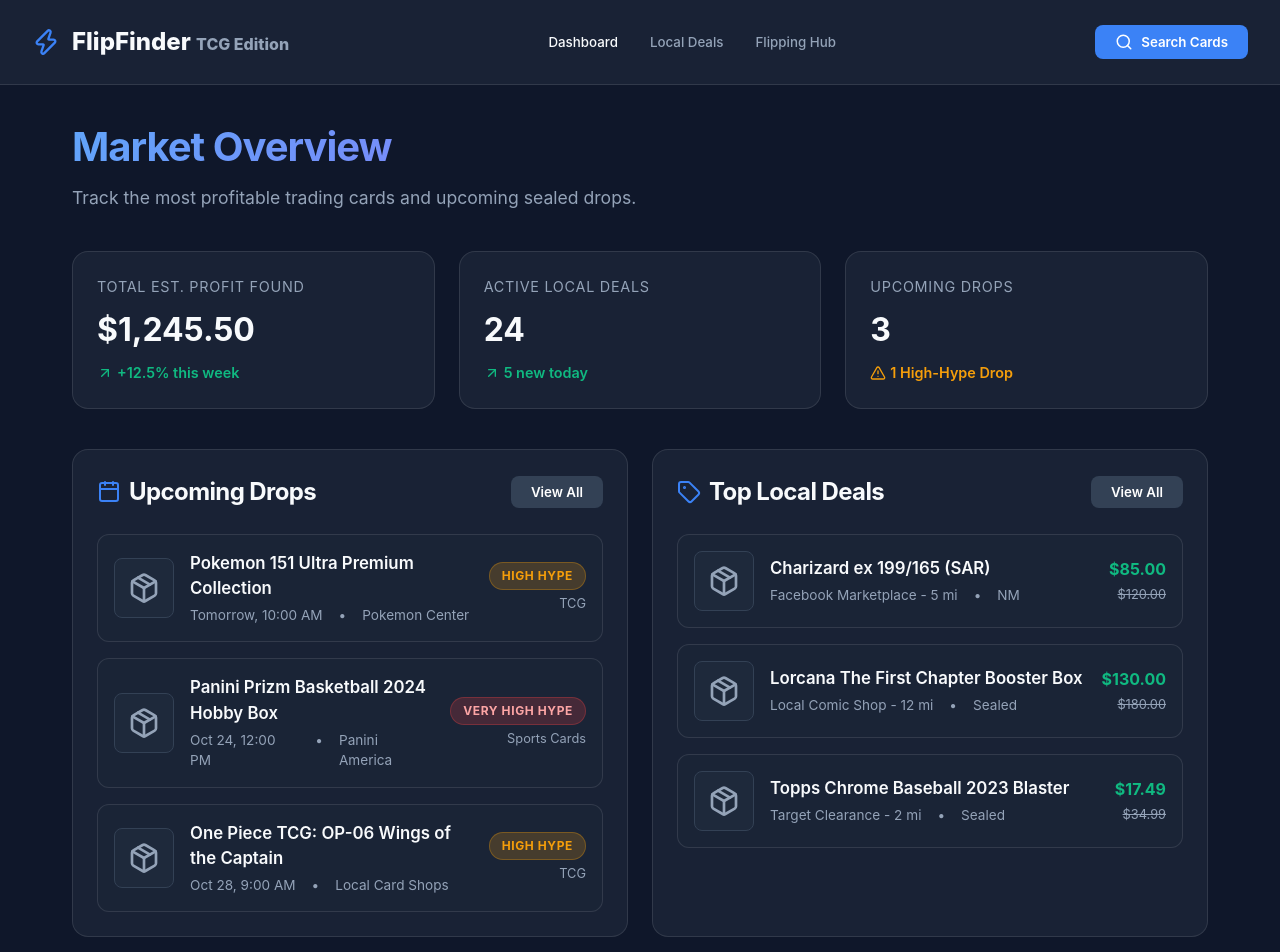
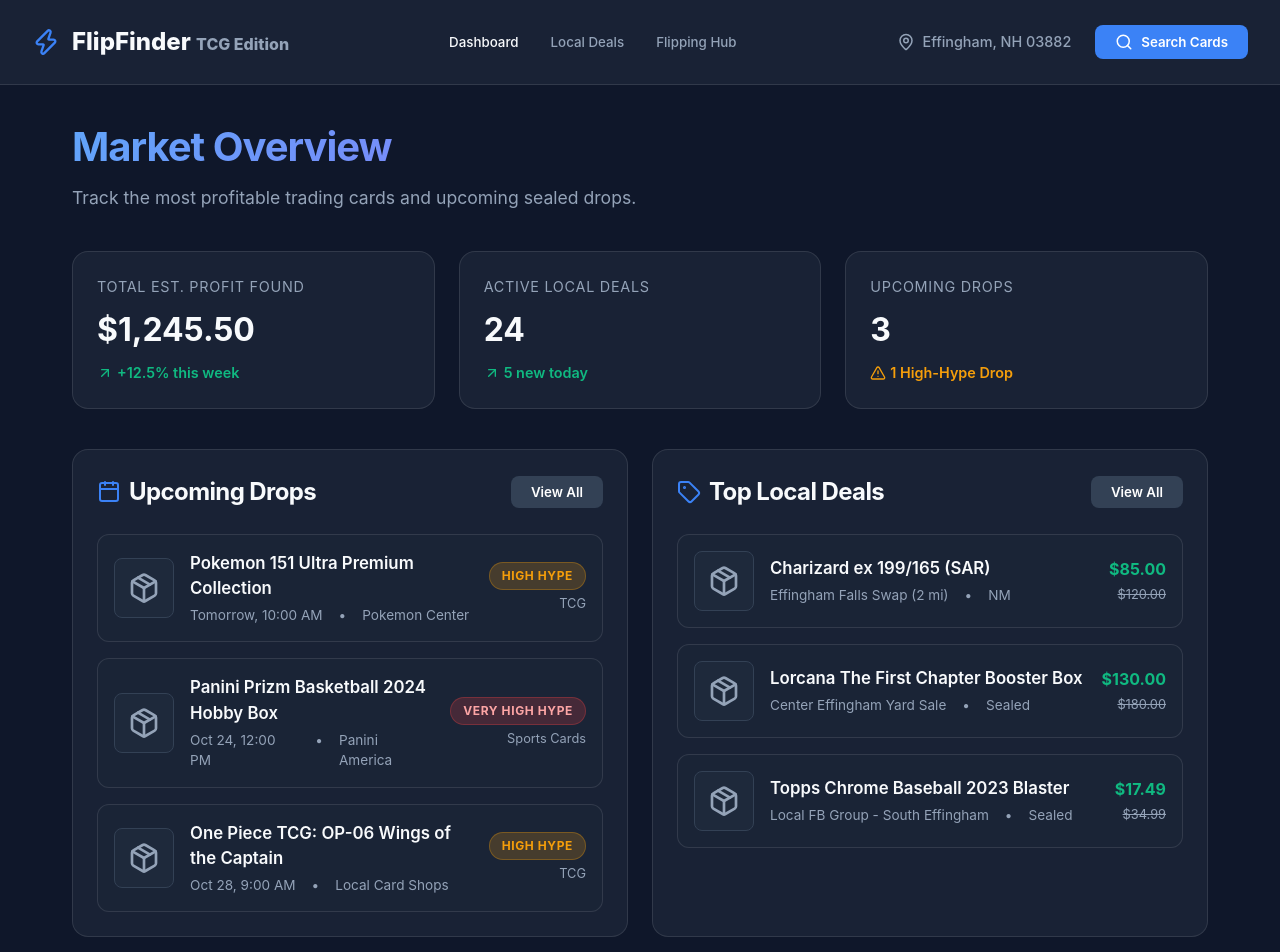
Before and after one commit to Resteral/flip, a React (Vite) app: page / in a window 1280 px wide. Shown: the top 952 px of the page. Built offline with nearby package versions, Linux system fonts and the light colour scheme.

Commit message:
Update location to Effingham, NH 03882

```diff
--- a/src/App.jsx
+++ b/src/App.jsx
@@ -1,5 +1,5 @@
 import React, { useState } from 'react';
-import { LineChart, Search, Tag, TrendingUp, Calendar, Zap, AlertTriangle, ArrowUpRight, ArrowDownRight, Package } from 'lucide-react';
+import { LineChart, Search, Tag, TrendingUp, Calendar, Zap, AlertTriangle, ArrowUpRight, ArrowDownRight, Package, MapPin } from 'lucide-react';
 import './index.css';
 
 const mockDrops = [
@@ -9,9 +9,9 @@
 ];
 
 const mockDeals = [
-  { id: 1, name: 'Charizard ex 199/165 (SAR)', location: 'Facebook Marketplace - 5 mi', price: '$85.00', retail: '$120.00', condition: 'NM' },
-  { id: 2, name: 'Lorcana The First Chapter Booster Box', location: 'Local Comic Shop - 12 mi', price: '$130.00', retail: '$180.00', condition: 'Sealed' },
-  { id: 3, name: 'Topps Chrome Baseball 2023 Blaster', location: 'Target Clearance - 2 mi', price: '$17.49', retail: '$34.99', condition: 'Sealed' },
+  { id: 1, name: 'Charizard ex 199/165 (SAR)', location: 'Effingham Falls Swap (2 mi)', price: '$85.00', retail: '$120.00', condition: 'NM' },
+  { id: 2, name: 'Lorcana The First Chapter Booster Box', location: 'Center Effingham Yard Sale', price: '$130.00', retail: '$180.00', condition: 'Sealed' },
+  { id: 3, name: 'Topps Chrome Baseball 2023 Blaster', location: 'Local FB Group - South Effingham', price: '$17.49', retail: '$34.99', condition: 'Sealed' },
 ];
 
 const mockFlips = [
@@ -42,7 +42,11 @@
             Flipping Hub
           </button>
         </nav>
-        <div className="user-actions">
+        <div className="user-actions" style={{display: 'flex', alignItems: 'center', gap: '1.5rem'}}>
+          <div style={{display: 'flex', alignItems: 'center', gap: '0.5rem', color: 'var(--text-secondary)'}}>
+            <MapPin size={18} />
+            <span style={{fontSize: '0.9rem', fontWeight: 500}}>Effingham, NH 03882</span>
+          </div>
           <button className="btn-primary">
             <Search size={18} /> Search Cards
           </button>
```
